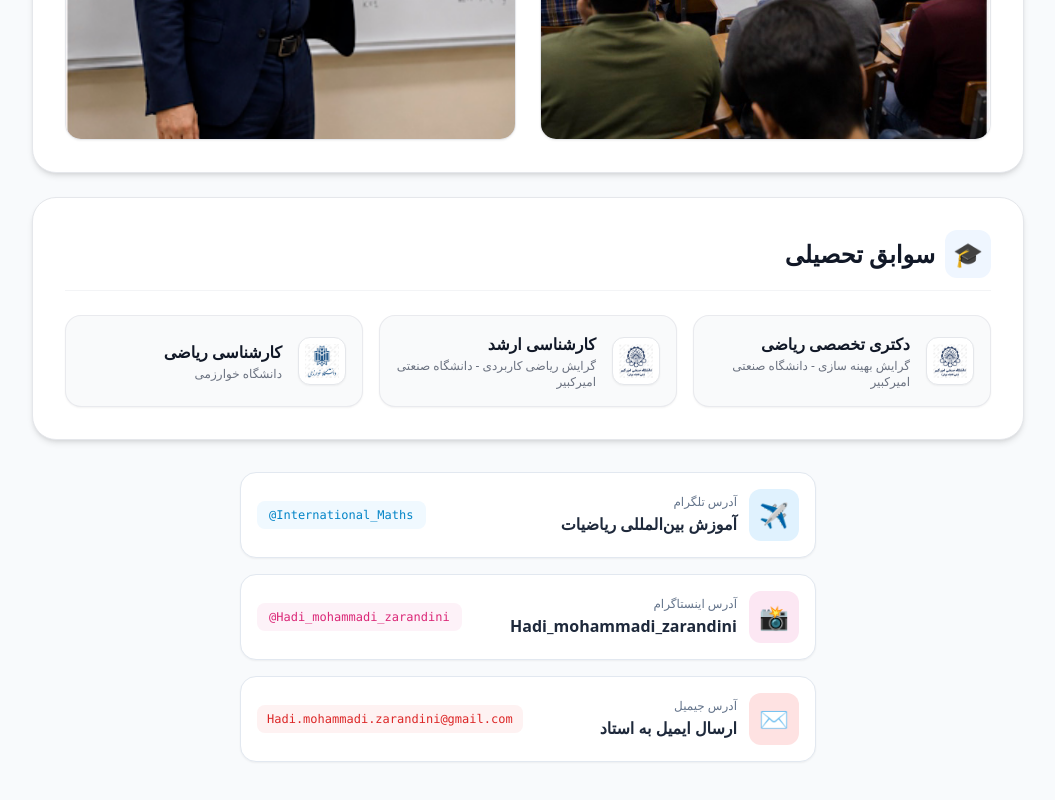
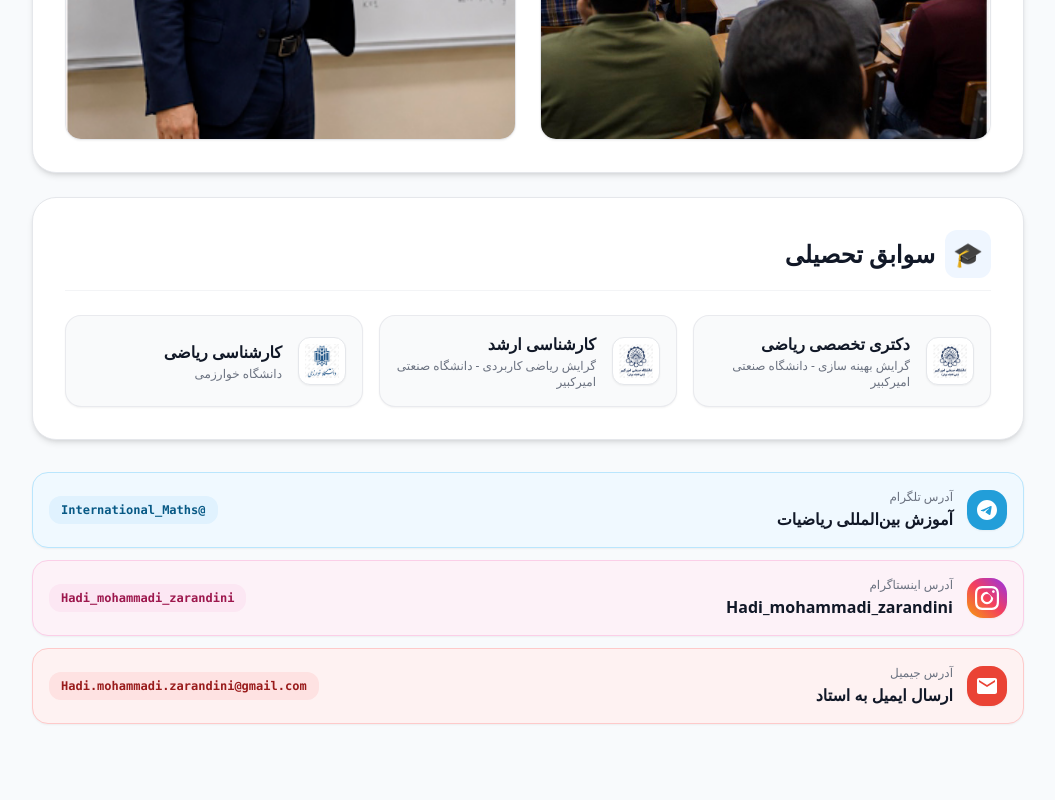
Before and after one commit to Hmohammadiz633/International-Mathematics-Site, a Next.js app: page / in a window 1280 px wide. Shown: the part 1258-2058 px from the top of the page, without its empty margins (112-1167 px from the left). After the commit the page ends 2030 px from the top, so only its background shows below. Built offline with nearby package versions, Linux system fonts and the light colour scheme.

Commit message:
Update ContactButtons.jsx

```diff
--- a/components/ContactButtons.jsx
+++ b/components/ContactButtons.jsx
@@ -1,64 +1,93 @@
-import React from 'react';
+'use client';
 
-export default function ContactButtons() {
+export default function ContactButtons({ lang }) {
+  const isFa = lang === 'fa';
+
+  const contacts = [
+    {
+      id: 'telegram',
+      titleFa: 'آدرس تلگرام',
+      titleEn: 'Telegram',
+      handle: '@International_Maths',
+      link: 'https://t.me/International_Maths',
+      bgColor: 'bg-sky-50 hover:bg-sky-100 border-sky-200',
+      badgeBg: 'bg-sky-100 text-sky-800',
+      // لوگوی وکتور رسمی تلگرام
+      icon: (
+        <div className="w-10 h-10 rounded-2xl bg-[#229ED9] text-white flex items-center justify-center p-2 shadow-sm shrink-0">
+          <svg className="w-full h-full fill-current" viewBox="0 0 24 24">
+            <path d="M12 2C6.48 2 2 6.48 2 12s4.48 10 10 10 10-4.48 10-10S17.52 2 12 2zm4.64 6.8c-.15 1.58-.8 5.42-1.13 7.19-.14.75-.42 1-.68 1.03-.58.05-1.02-.38-1.58-.75-.88-.58-1.38-.94-2.23-1.5-.99-.65-.35-1.01.22-1.59.15-.15 2.71-2.48 2.76-2.69a.2.2 0 00-.05-.18c-.06-.05-.14-.03-.21-.02-.09.02-1.49.95-4.22 2.79-.4.27-.76.41-1.08.4-.36-.01-1.04-.2-1.55-.37-.63-.2-1.12-.31-1.08-.66.02-.18.27-.36.74-.55 2.92-1.27 4.86-2.11 5.83-2.51 2.78-1.16 3.35-1.36 3.73-1.36.08 0 .27.02.39.12.1.08.13.19.14.27-.01.06.01.24 0 .38z"/>
+          </svg>
+        </div>
+      ),
+    },
+    {
+      id: 'instagram',
+      titleFa: 'آدرس اینستاگرام',
+      titleEn: 'Instagram',
+      handle: 'Hadi_mohammadi_zarandini',
+      link: 'https://instagram.com/Hadi_mohammadi_zarandini',
+      bgColor: 'bg-pink-50 hover:bg-pink-100 border-pink-200',
+      badgeBg: 'bg-pink-100 text-pink-800',
+      // لوگوی وکتور رسمی اینستاگرام
+      icon: (
+        <div className="w-10 h-10 rounded-2xl bg-gradient-to-tr from-amber-500 via-rose-500 to-purple-600 text-white flex items-center justify-center p-2 shadow-sm shrink-0">
+          <svg className="w-full h-full fill-current" viewBox="0 0 24 24">
+            <path d="M12 2.163c3.204 0 3.584.012 4.85.07 3.252.148 4.771 1.691 4.919 4.919.058 1.265.069 1.645.069 4.849 0 3.205-.012 3.584-.069 4.849-.149 3.225-1.664 4.771-4.919 4.919-1.266.058-1.644.07-4.85.07-3.204 0-3.584-.012-4.849-.07-3.26-.149-4.771-1.699-4.919-4.92-.058-1.265-.07-1.644-.07-4.849 0-3.204.013-3.583.07-4.849.149-3.227 1.664-4.771 4.919-4.919 1.266-.057 1.645-.069 4.849-.069zm0-2.163c-3.259 0-3.667.014-4.947.072-4.358.2-6.78 2.618-6.98 6.98-.059 1.281-.073 1.689-.073 4.948 0 3.259.014 3.668.072 4.948.2 4.358 2.618 6.78 6.98 6.98 1.281.058 1.689.072 4.948.072 3.259 0 3.668-.014 4.948-.072 4.354-.2 6.782-2.618 6.979-6.98.059-1.28.073-1.689.073-4.948 0-3.259-.014-3.667-.072-4.947-.196-4.354-2.617-6.78-6.979-6.98-1.281-.059-1.69-.073-4.949-.073zm0 5.838c-3.403 0-6.162 2.759-6.162 6.162s2.759 6.163 6.162 6.163 6.162-2.759 6.162-6.162zm0 10.162c-2.209 0-4-1.79-4-4 0-2.209 1.791-4 4-4s4 1.791 4 4c0 2.21-1.791 4-4 4zm6.406-11.845c-.796 0-1.441.645-1.441 1.44s.645 1.44 1.441 1.44c.795 0 1.439-.645 1.439-1.44s-.644-1.44-1.439-1.44z"/>
+          </svg>
+        </div>
+      ),
+    },
+    {
+      id: 'email',
+      titleFa: 'آدرس جیمیل',
+      titleEn: 'Gmail',
+      handle: 'Hadi.mohammadi.zarandini@gmail.com',
+      link: 'mailto:Hadi.mohammadi.zarandini@gmail.com',
+      bgColor: 'bg-red-50 hover:bg-red-100 border-red-200',
+      badgeBg: 'bg-red-100 text-red-800',
+      // لوگوی وکتور رسمی جیمیل
+      icon: (
+        <div className="w-10 h-10 rounded-2xl bg-[#EA4335] text-white flex items-center justify-center p-2 shadow-sm shrink-0">
+          <svg className="w-full h-full fill-current" viewBox="0 0 24 24">
+            <path d="M20 4H4c-1.1 0-1.99.9-1.99 2L2 18c0 1.1.9 2 2 2h16c1.1 0 2-.9 2-2V6c0-1.1-.9-2-2-2zm0 4l-8 5-8-5V6l8 5 8-5v2z"/>
+          </svg>
+        </div>
+      ),
+    },
+  ];
+
   return (
-    <div className="flex flex-col gap-4 w-full max-w-xl mx-auto mt-6" dir="rtl">
-
-      {/* ۱. کادر تلگرام */}
+    <div className="max-w-5xl mx-auto px-4 space-y-3">
+      {contacts.map((item) => (
         <a
-        href="https://t.me/International_Maths"
+          key={item.id}
+          href={item.link}
           target="_blank"
           rel="noopener noreferrer"
-        className="flex items-center justify-between p-4 bg-white border border-slate-200 rounded-2xl shadow-sm hover:shadow-md transition-all duration-200"
+          className={`flex items-center justify-between p-4 rounded-2xl border transition shadow-sm ${item.bgColor}`}
         >
-        <div className="flex items-center gap-3">
-          <span className="text-2xl bg-sky-100 p-2.5 rounded-xl">✈️</span>
-          <div className="text-right">
-            <span className="block text-xs text-slate-500 font-medium mb-0.5">آدرس تلگرام</span>
-            <span className="text-sm md:text-base font-bold text-slate-800">آموزش بین‌المللی ریاضیات</span>
+          <div className="flex items-center gap-3.5">
+            {item.icon}
+            <div>
+              <div className="text-xs text-gray-500 font-medium">
+                {isFa ? item.titleFa : item.titleEn}
+              </div>
+              <div className="font-bold text-gray-900 text-sm md:text-base mt-0.5">
+                {item.id === 'email' && isFa
+                  ? 'ارسال ایمیل به استاد'
+                  : item.id === 'telegram' && isFa
+                  ? 'آموزش بین‌المللی ریاضیات'
+                  : item.handle}
               </div>
             </div>
-        <div dir="ltr" className="text-xs font-mono text-sky-600 bg-sky-50 px-3 py-1.5 rounded-lg">
-          @International_Maths
           </div>
+
+          <span className={`text-xs font-mono font-semibold px-3 py-1.5 rounded-xl ${item.badgeBg}`}>
+            {item.handle}
+          </span>
         </a>
-
-      {/* ۲. کادر اینستاگرام */}
-      <a
-        href="https://instagram.com/Hadi_mohammadi_zarandini"
-        target="_blank"
-        rel="noopener noreferrer"
-        className="flex items-center justify-between p-4 bg-white border border-slate-200 rounded-2xl shadow-sm hover:shadow-md transition-all duration-200"
-      >
-        <div className="flex items-center gap-3">
-          <span className="text-2xl bg-pink-100 p-2.5 rounded-xl">📸</span>
-          <div className="text-right">
-            <span className="block text-xs text-slate-500 font-medium mb-0.5">آدرس اینستاگرام</span>
-            <span className="text-sm md:text-base font-bold text-slate-800">Hadi_mohammadi_zarandini</span>
-          </div>
-        </div>
-        <div dir="ltr" className="text-xs font-mono text-pink-600 bg-pink-50 px-3 py-1.5 rounded-lg">
-          @Hadi_mohammadi_zarandini
-        </div>
-      </a>
-
-      {/* ۳. کادر جیمیل */}
-      <a
-        href="mailto:Hadi.mohammadi.zarandini@gmail.com"
-        className="flex items-center justify-between p-4 bg-white border border-slate-200 rounded-2xl shadow-sm hover:shadow-md transition-all duration-200"
-      >
-        <div className="flex items-center gap-3">
-          <span className="text-2xl bg-red-100 p-2.5 rounded-xl">✉️</span>
-          <div className="text-right">
-            <span className="block text-xs text-slate-500 font-medium mb-0.5">آدرس جیمیل</span>
-            <span className="text-sm md:text-base font-bold text-slate-800">ارسال ایمیل به استاد</span>
-          </div>
-        </div>
-        <div dir="ltr" className="text-xs font-mono text-red-600 bg-red-50 px-2.5 py-1.5 rounded-lg break-all">
-          Hadi.mohammadi.zarandini@gmail.com
-        </div>
-      </a>
-
+      ))}
     </div>
   );
 }
```
Lines whose indentation alone changed are shown as unchanged.
